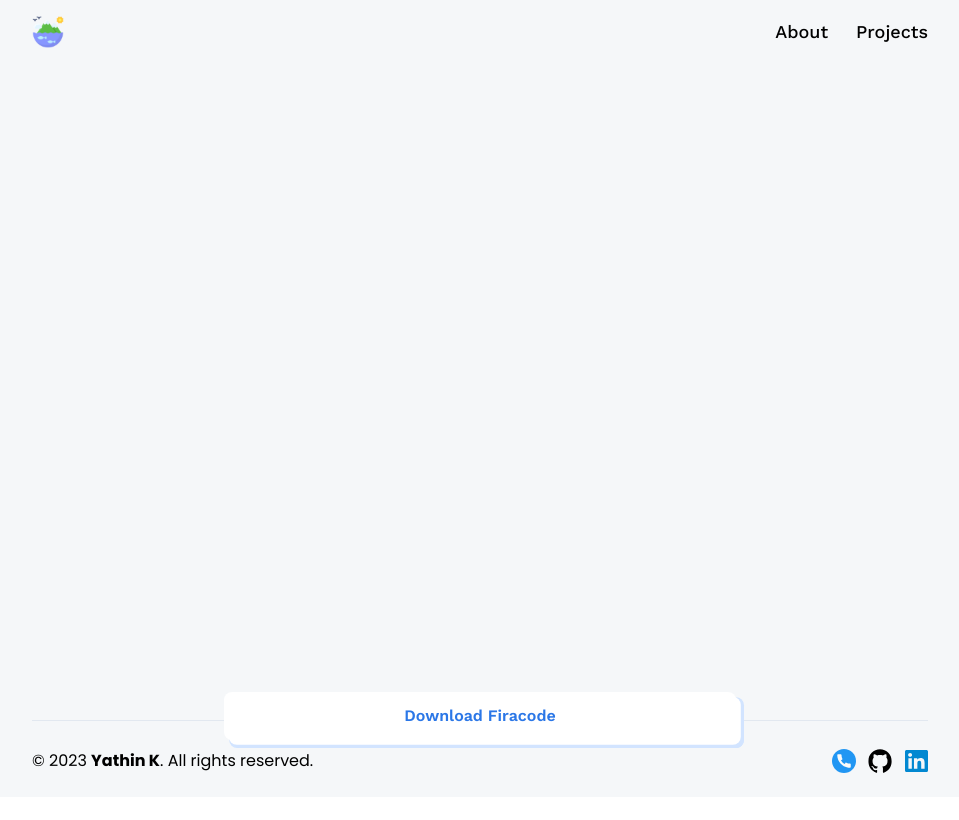
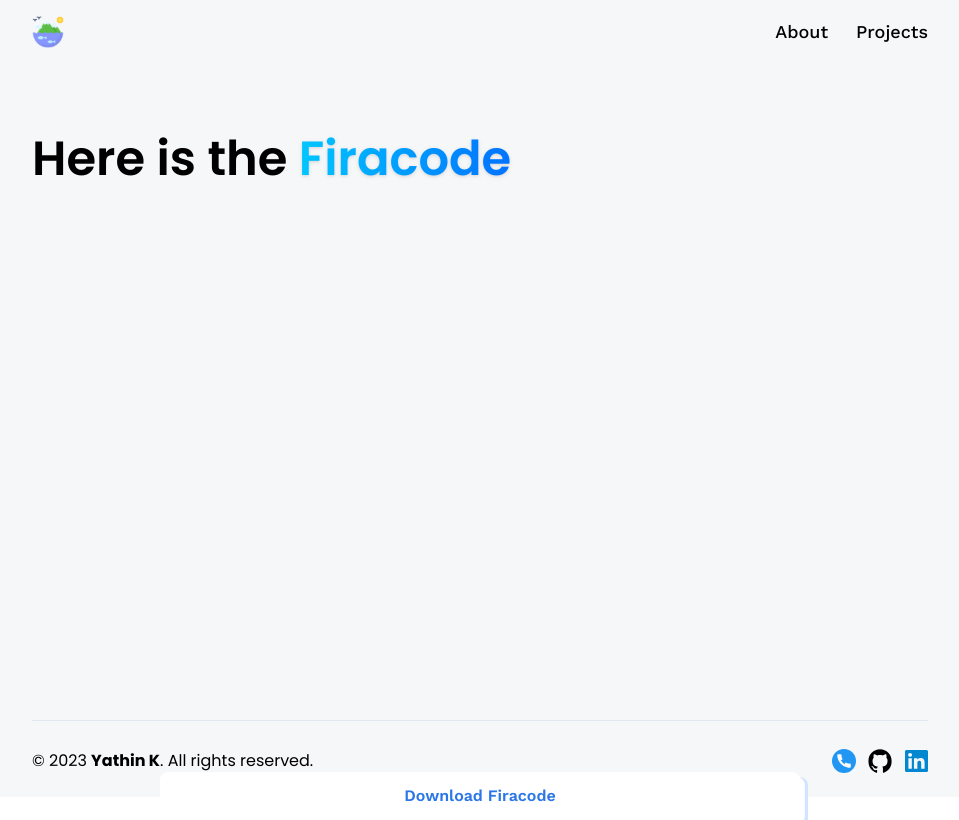
Before and after one commit to yathink3/portfone, a React (Vite) app: page /firacode in a window 1280 px wide. Shown: the whole page, without its empty margins (160-1119 px from the left). Built offline with nearby package versions, Linux system fonts and the light colour scheme; no server answers.

Commit message:
(feat)ui : fix changes

```diff
--- a/src/pages/FiraCode.jsx
+++ b/src/pages/FiraCode.jsx
@@ -1,13 +1,18 @@
 import { Link } from 'react-router-dom';
 
-const Contact = () => {
+const FiraCode = () => {
   return (
-    <section className='relative flex lg:flex-row flex-col max-container'>
-      <Link to={'/FiraCode.ttf'} target='_blank' className='neo-brutalism-white neo-btn'>
-        Download Firacode
-      </Link>
+    <section className='max-container'>
+      <h3 className='head-text'>
+        Here is the <span className='blue-gradient_text font-semibold drop-shadow'>Firacode</span>
+      </h3>
+      <div className='mt-5 flex flex-col gap-3 text-slate-500'>
+        <Link to={'/FiraCode.ttf'} target='_blank' className='neo-brutalism-white neo-btn'>
+          Download Firacode
+        </Link>
+      </div>
     </section>
   );
 };
 
-export default Contact;
+export default FiraCode;
```
